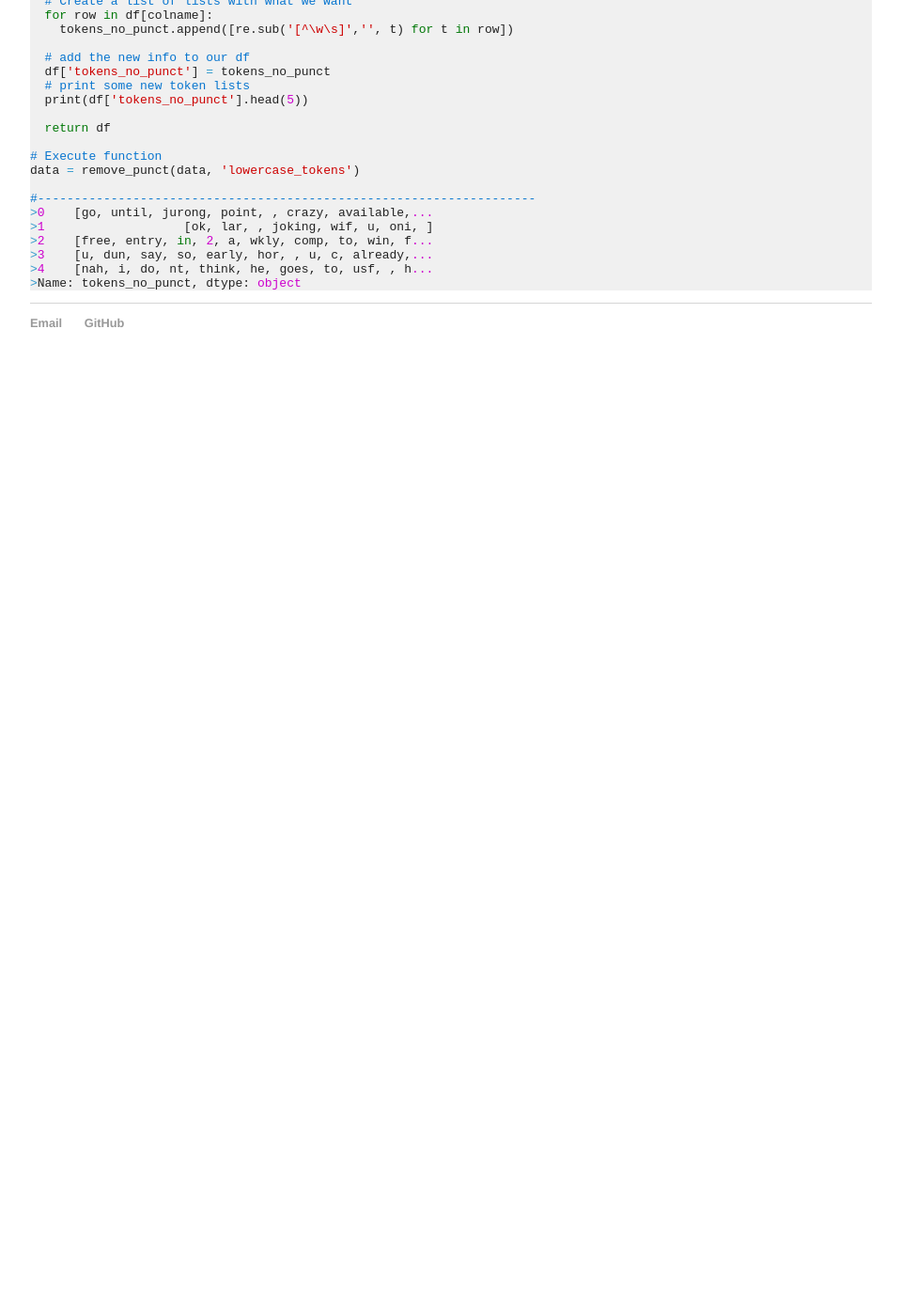
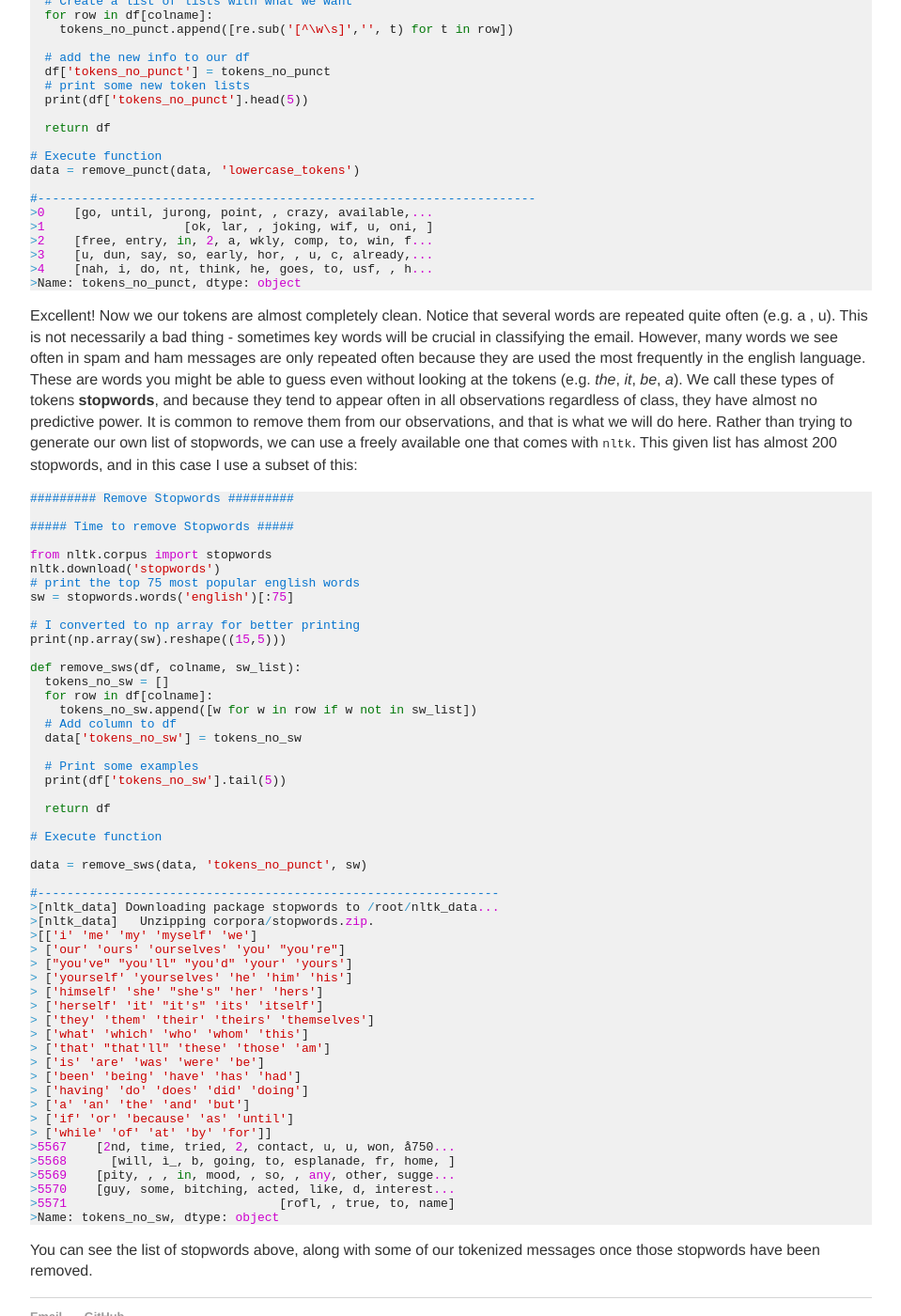
Before and after one commit to 12mre1/12mre1.github.io, a Jekyll site: the page built from _posts/2020-12-30-Spam-Classification-From-Scratch-With-Naive-Bayes.md, in a window 1280 px wide and 1400 px high, scrolled down 4416 px. Shown: the whole window at 94% size, without its empty margins (160-1119 px from the left). Built offline with Jekyll 4.4.1, drawn with Linux system fonts in a browser that asks for light colours; before the commit the page ends 4827 px from its top, so only the background shows below that.

Commit message:
update post

````diff
--- a/_posts/2020-12-30-Spam-Classification-From-Scratch-With-Naive-Bayes.md
+++ b/_posts/2020-12-30-Spam-Classification-From-Scratch-With-Naive-Bayes.md
@@ -263,3 +263,66 @@ data = remove_punct(data, 'lowercase_tokens')
 >4    [nah, i, do, nt, think, he, goes, to, usf, , h...
 >Name: tokens_no_punct, dtype: object
 ```
+Excellent! Now we our tokens are almost completely clean. Notice that several words are repeated quite often (e.g. a , u). This
+is not necessarily a bad thing - sometimes key words will be crucial in classifying the email. However, many words we see often
+in spam and ham messages are only repeated often because they are used the most frequently in the english language. These are
+words you might be able to guess even without looking at the tokens (e.g. _the_, _it_, _be_, _a_). We call these types of tokens
+__stopwords__, and because they tend to appear often in all observations regardless of class, they have almost no predictive
+power. It is common to remove them from our observations, and that is what we will do here. Rather than trying to generate our
+own list of stopwords, we can use a freely available one that comes with `nltk`. This given list has almost 200 stopwords, and
+in this case I use a subset of this:
+```python
+######### Remove Stopwords #########
+
+##### Time to remove Stopwords #####
+
+from nltk.corpus import stopwords
+nltk.download('stopwords')
+# print the top 75 most popular english words
+sw = stopwords.words('english')[:75]
+
+# I converted to np array for better printing
+print(np.array(sw).reshape((15,5)))
+
+def remove_sws(df, colname, sw_list):
+  tokens_no_sw = []
+  for row in df[colname]:
+    tokens_no_sw.append([w for w in row if w not in sw_list])
+  # Add column to df
+  data['tokens_no_sw'] = tokens_no_sw
+
+  # Print some examples
+  print(df['tokens_no_sw'].tail(5))
+
+  return df
+
+# Execute function
+
+data = remove_sws(data, 'tokens_no_punct', sw)
+
+#---------------------------------------------------------------
+>[nltk_data] Downloading package stopwords to /root/nltk_data...
+>[nltk_data]   Unzipping corpora/stopwords.zip.
+>[['i' 'me' 'my' 'myself' 'we']
+> ['our' 'ours' 'ourselves' 'you' "you're"]
+> ["you've" "you'll" "you'd" 'your' 'yours']
+> ['yourself' 'yourselves' 'he' 'him' 'his']
+> ['himself' 'she' "she's" 'her' 'hers']
+> ['herself' 'it' "it's" 'its' 'itself']
+> ['they' 'them' 'their' 'theirs' 'themselves']
+> ['what' 'which' 'who' 'whom' 'this']
+> ['that' "that'll" 'these' 'those' 'am']
+> ['is' 'are' 'was' 'were' 'be']
+> ['been' 'being' 'have' 'has' 'had']
+> ['having' 'do' 'does' 'did' 'doing']
+> ['a' 'an' 'the' 'and' 'but']
+> ['if' 'or' 'because' 'as' 'until']
+> ['while' 'of' 'at' 'by' 'for']]
+>5567    [2nd, time, tried, 2, contact, u, u, won, å750...
+>5568      [will, ì_, b, going, to, esplanade, fr, home, ]
+>5569    [pity, , , in, mood, , so, , any, other, sugge...
+>5570    [guy, some, bitching, acted, like, d, interest...
+>5571                             [rofl, , true, to, name]
+>Name: tokens_no_sw, dtype: object
+```
+You can see the list of stopwords above, along with some of our tokenized messages once those stopwords have been removed.
````
